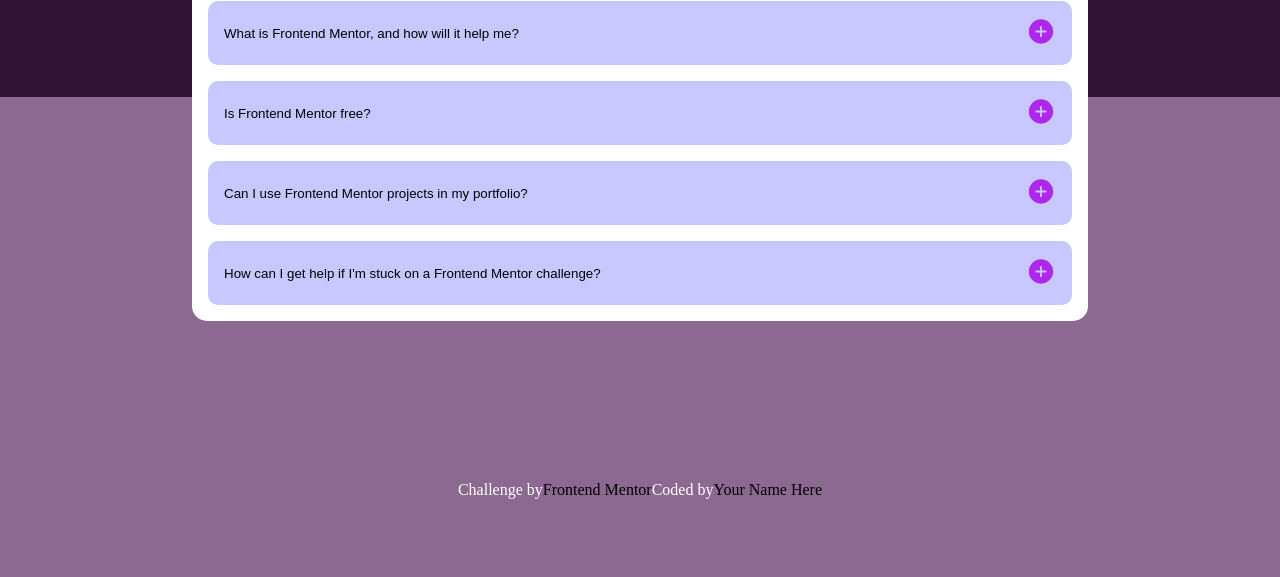
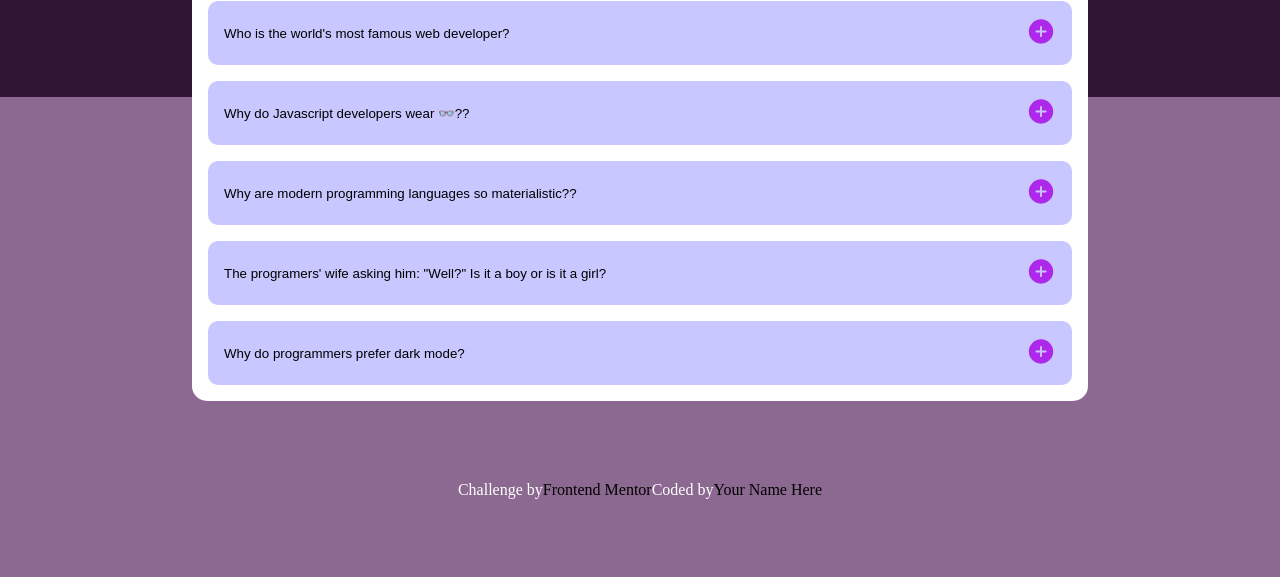
Before and after one commit to Junbol-Frontend-Mentor/faq-accordion, a plain HTML site: page index.html in a window 1280 px wide. Shown: the part 223-800 px from the top of the page. Drawn offline with nearby package versions, Linux system fonts and the light colour scheme.

Commit message:
a new version

```diff
--- a/index.html
+++ b/index.html
@@ -19,39 +19,30 @@
     </section>
     <section class="whiteCard">
       <div class="whiteCard__header">
-        <img src="/assets/images/icon-star.svg" alt="star icon" />
-        <h1>FAQs</h1>
+        <h1>🤣 Jokes</h1>
       </div>
       <section class="accordion-grp">
-        <button class="accordion-grp__accordion" type="button">What is Frontend Mentor, and how will it help me?</button>
+        <button class="accordion-grp__accordion" type="button">Who is the world's most famous web developer?</button>
         <div class="accordion-grp__panel">
-          <p>
-            Frontend Mentor offers realistic coding challenges to help developers improve their frontend coding skills with projects in HTML, CSS, and
-            JavaScript. It's suitable for all levels and ideal for portfolio building.
-          </p>
+          <p>Peter Parker 🕸</p>
         </div>
 
-        <button class="accordion-grp__accordion" type="button">Is Frontend Mentor free?</button>
+        <button class="accordion-grp__accordion" type="button">Why do Javascript developers wear 👓??</button>
         <div class="accordion-grp__panel">
-          <p>
-            Yes, Frontend Mentor offers both free and premium coding challenges, with the free option providing access to a range of projects suitable
-            for all skill levels.
-          </p>
+          <p>Because they don't C#.</p>
         </div>
 
-        <button class="accordion-grp__accordion" type="button">Can I use Frontend Mentor projects in my portfolio?</button>
+        <button class="accordion-grp__accordion" type="button">Why are modern programming languages so materialistic??</button>
         <div class="accordion-grp__panel">
-          <p>
-            Yes, you can use projects completed on Frontend Mentor in your portfolio. It's an excellent way to showcase your skills to potential
-            employers!
-          </p>
+          <p>Because they are object oriented.</p>
         </div>
-        <button class="accordion-grp__accordion" type="button">How can I get help if I'm stuck on a Frontend Mentor challenge?</button>
+        <button class="accordion-grp__accordion" type="button">The programers' wife asking him: "Well?" Is it a boy or is it a girl?</button>
         <div class="accordion-grp__panel">
-          <p>
-            The best place to get help is inside Frontend Mentor's Discord community. There's a help channel where you can ask questions and seek
-            support from other community members.
-          </p>
+          <p>Smiling, the programmer replies, "Yes."</p>
+        </div>
+        <button class="accordion-grp__accordion" type="button">Why do programmers prefer dark mode?</button>
+        <div class="accordion-grp__panel">
+          <p>Because light attracts 🐞s !</p>
         </div>
       </section>
     </section>
```
